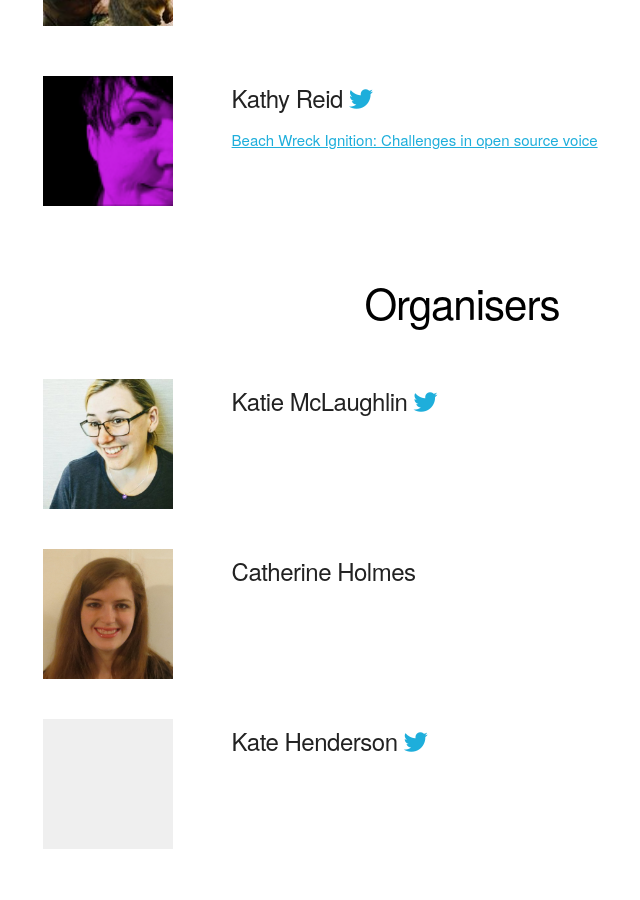
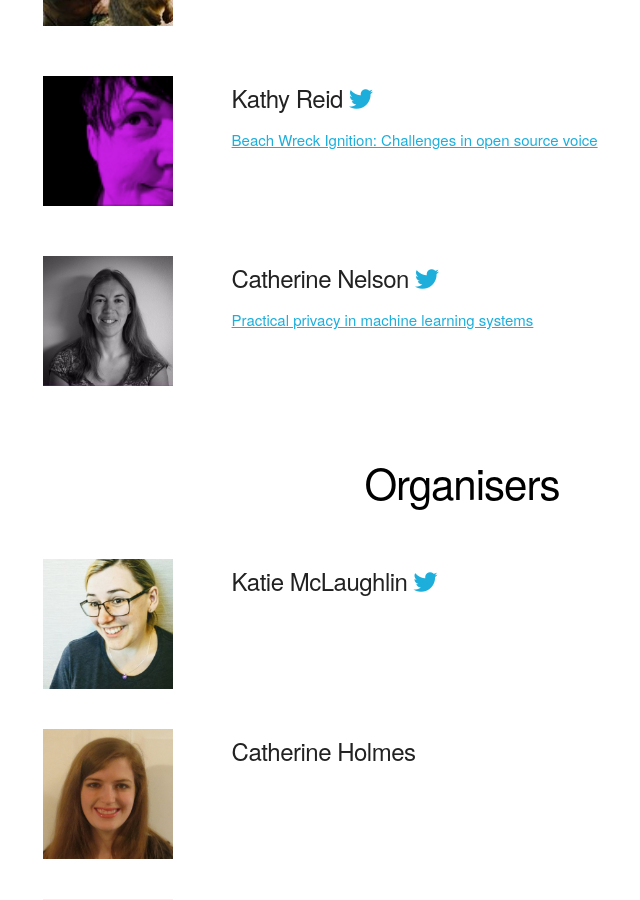
Before and after one commit to KatieConf/2019, a Jekyll site: the page built from index.html, in a window 1280 px wide and 900 px high, scrolled down 1237 px. Shown: the whole window, without its empty margins (178-818 px from the left). Built offline with Jekyll 4.4.1, drawn with Linux system fonts in a browser that asks for light colours; nearby versions of some CDN libraries; some web fonts are replaced.

Commit message:
Add Catherine Nelson

```diff
--- a/_data/speakers.yml
+++ b/_data/speakers.yml
@@ -21,3 +21,9 @@
   avatar: kathyreid.png
   link: https://www.youtube.com/watch?v=zVfKthtOnAE
   title: "Beach Wreck Ignition: Challenges in open source voice"
+
+- name: Catherine Nelson
+  twitter: DrCatNelson
+  avatar: drcatnelson.jpg
+  link: https://www.youtube.com/watch?v=ajIwl7jS5ro
+  title: 'Practical privacy in machine learning systems'
```
Also changed, not shown: img/drcatnelson.jpg (added).
